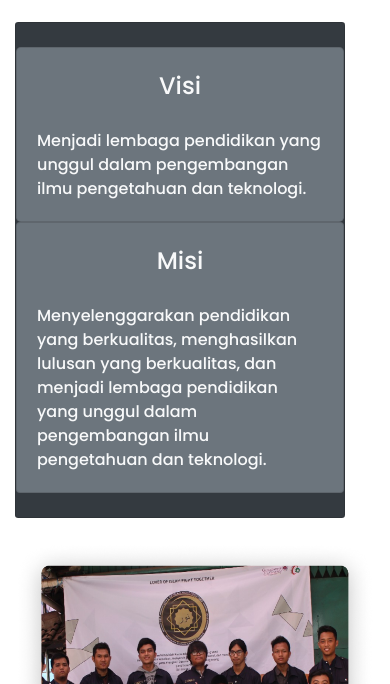
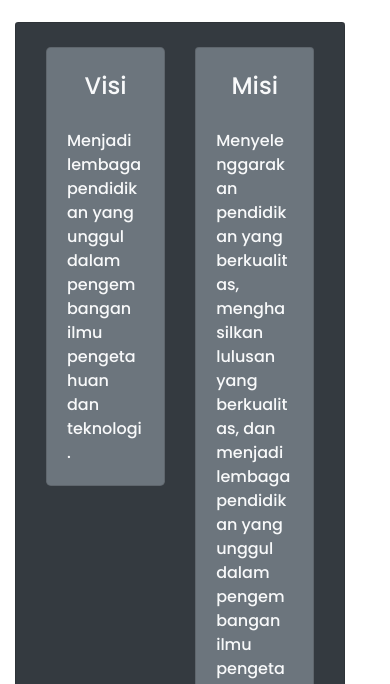
Before and after one commit to rizkyputrahidayat/ProjectWebFaris, a plain HTML site: page tentang.html in a window 390 px wide. Shown: the part 416-1100 px from the top of the page. Drawn offline with nearby package versions, Linux system fonts and the light colour scheme; files that its build step writes are made by us from their sources.

Commit message:
fixing tentang

```diff
--- a/tentang.html
+++ b/tentang.html
@@ -47,9 +47,9 @@
               <div class="card bg-dark rounded-sm">
                 <br />
                 <div class="row">
-                  <div class="col-lg-1">
+                  <div class="col-1 col-lg-1 col-sm-1 col-xl-1 col-md-1">
                   </div>
-                  <div class="col-lg-5">
+                  <div class="col-5 col-lg-5 col-sm-5 col-xs-5 col-md-5">
                     <div class="rounded-lg card bg-secondary text-light">
                       <br />
                       <center>
@@ -63,7 +63,7 @@
                       </div>
                     </div>
                   </div>
-                  <div class="col-lg-5">
+                  <div class="col-5 col-lg-5 col-sm-5 col-xs-5 col-md-5">
                     <div class="card bg-secondary text-light">
                       <br />
                       <center>
@@ -78,7 +78,7 @@
                       </div>
                     </div>
                   </div>
-                  <div class="col-lg-1">
+                  <div class="col-1 col-lg-1 col-sm-1 col-xl-1 col-md-1">
                   </div>
                 </div>
                 <br />
```
